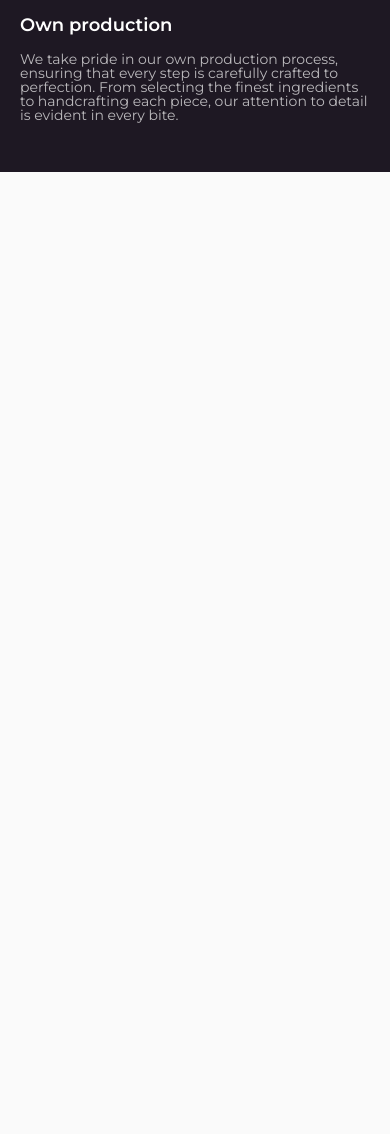
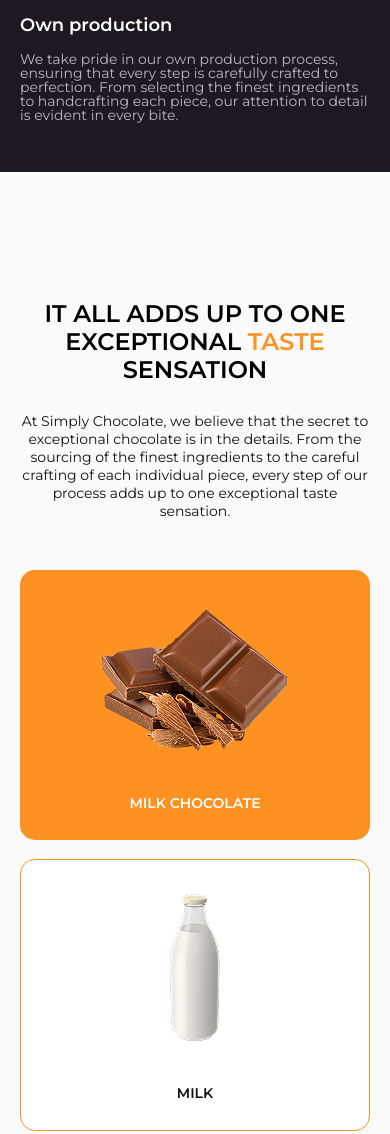
Before and after one commit to Serhiibd/simply-chocolate, a plain HTML site: page index.html in a window 390 px wide. Shown: the part 1365-2499 px from the top of the page. Before the commit the page ends 1665 px from the top, so only its background shows below. Drawn offline with Linux system fonts and the light colour scheme.

Commit message:
third adaptive

```diff
--- a/index.html
+++ b/index.html
@@ -179,7 +179,7 @@
           </div>
         </div>
       </section>
-      <!-- <section class="main_third">
+      <section class="main_third">
         <div class="main_container">
           <h2 class="main_third--title">
             IT ALL ADDS UP TO ONE EXCEPTIONAL <span>TASTE</span> SENSATION
@@ -211,7 +211,7 @@
             </div>
           </div>
         </div>
-      </section> -->
+      </section>
       <!-- <section class="main_fourth" id="how-its-made">
         <div class="main_container">
           <h2 class="main_fourth--title">HOW IT’S <span>made? </span></h2>
--- a/scss/adaptive/_main-adaptive.scss
+++ b/scss/adaptive/_main-adaptive.scss
@@ -1,3 +1,20 @@
+@media screen and (max-width: 1195px) {
+  .main {
+    &_third {
+      &--cards {
+        display: grid;
+        width: 100%;
+        grid-template-columns: repeat(2, 1fr);
+        &--el {
+          display: flex;
+          flex-direction: column;
+          align-items: center;
+        }
+      }
+    }
+  }
+}
+
 @media screen and (max-width: 1025px) {
   .main {
     &_second {
@@ -44,6 +61,16 @@
   }
 }
 
+@media screen and (max-width: 607px) {
+  .main {
+    &_third {
+      &--cards {
+        display: grid;
+        grid-template-columns: repeat(1, 1fr);
+      }
+    }
+  }
+}
 @media screen and (max-width: 605px) {
   .main {
     &_first {
```
Also changed, not shown: css/style.css, 1 other file.
